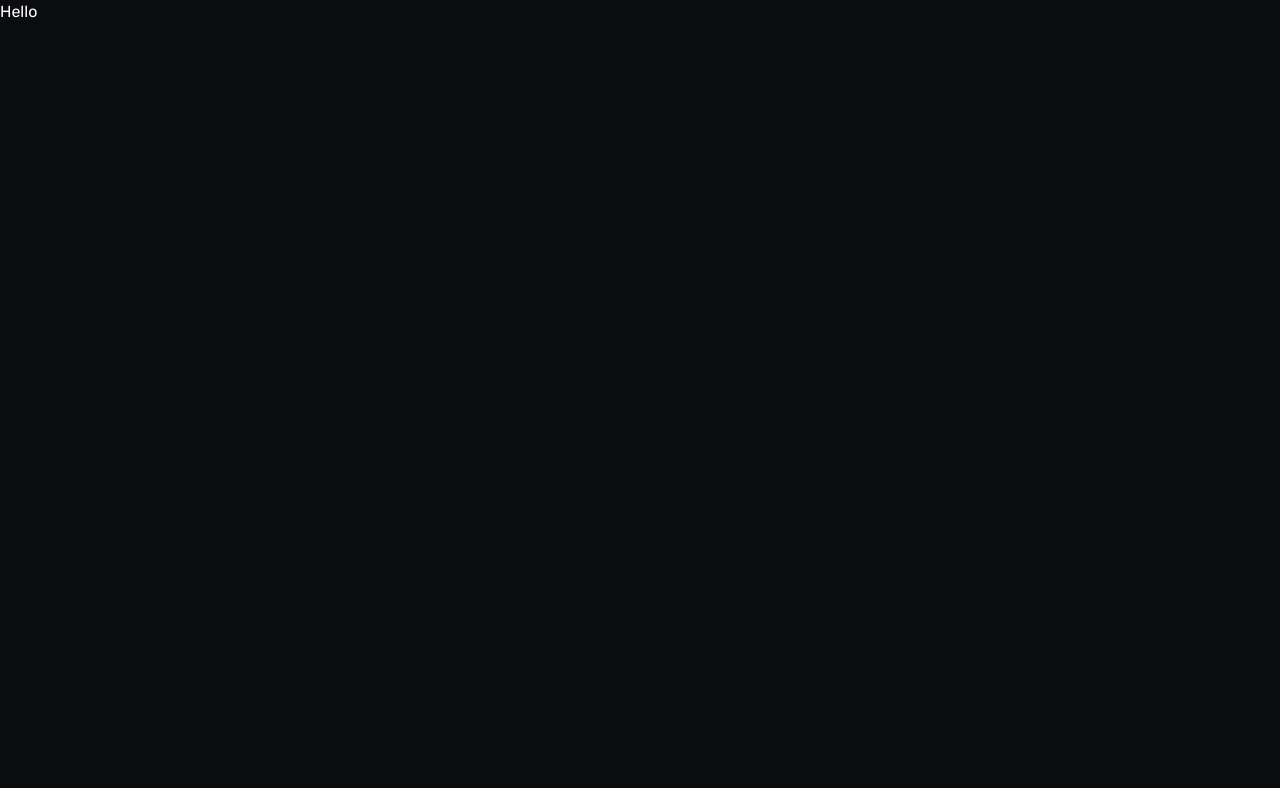
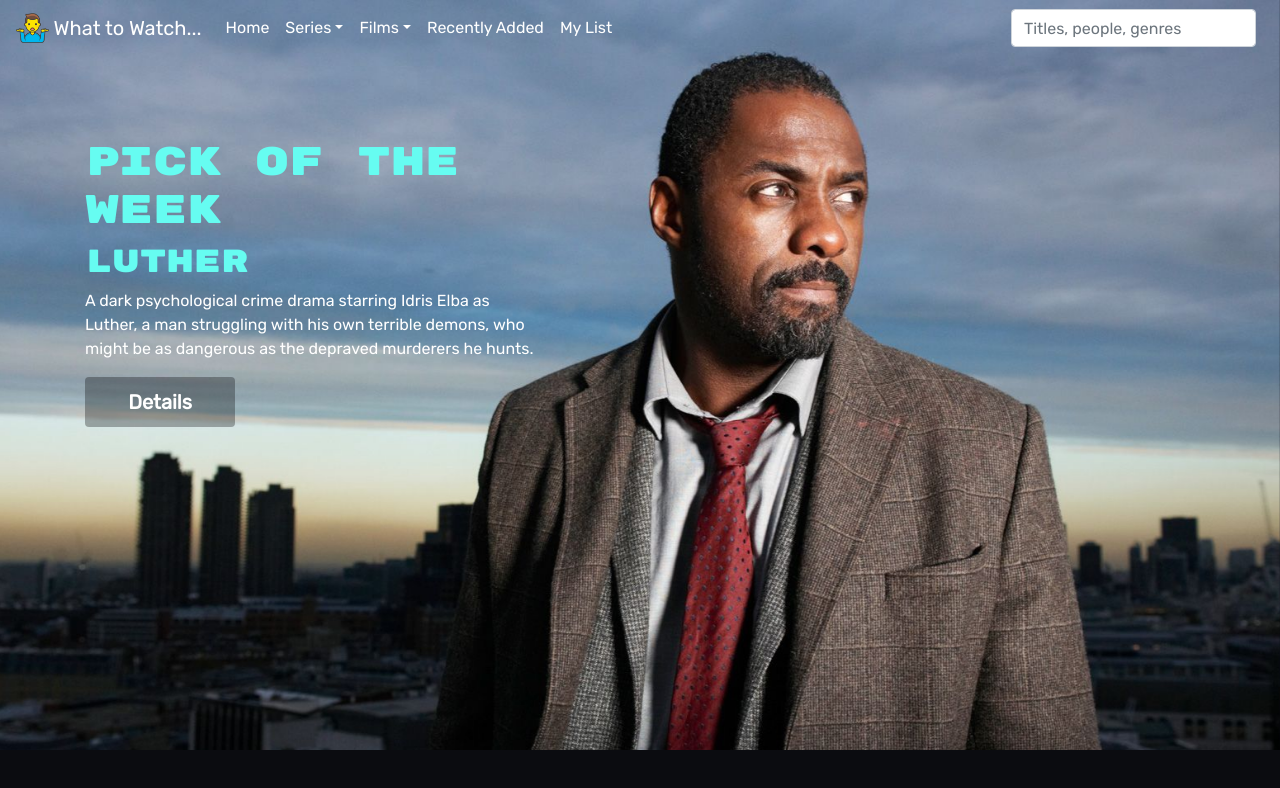
Before and after one commit to dantay0803/React_Projects, a React (Create React App) app in the folder movie-listing-website/: page / in a window 1280 px wide. Shown: the top 788 px of the page. Built offline with nearby package versions, Linux system fonts and the light colour scheme.

Commit message:
movie-listing-website - 25/07/2019
Started work on the navbar and pick of the week display.

```diff
--- a/movie-listing-website/src/App.js
+++ b/movie-listing-website/src/App.js
@@ -1,8 +1,15 @@
 import React from 'react';
+import Navigationbar from './Components/Navigationbar';
+import PickOfTheWeek from './Components/PickOfTheWeek';
 import './App.css';
 
 function App() {
-  return <div className='App'>Hello</div>;
+  return (
+    <div className='App'>
+      <Navigationbar />
+      <PickOfTheWeek />
+    </div>
+  );
 }
 
 export default App;
--- /dev/null
+++ b/movie-listing-website/src/Components/Navigationbar.js
@@ -0,0 +1,57 @@
+import React, { Component } from 'react';
+import styled from 'styled-components';
+import { Navbar, Nav, NavDropdown, Form, FormControl } from 'react-bootstrap';
+import Logo from '../images/logo.png';
+
+const Styles = styled.div`
+  .navbar {
+    background-color: transparent;
+  }
+
+  .navbar-brand,
+  .navbar-light .navbar-nav .nav-link {
+    color: white;
+  }
+`;
+
+export default class Navigationbar extends Component {
+  render() {
+    return (
+      <Styles>
+        <Navbar expand='lg' fixed='top'>
+          <Navbar.Brand href='#home'>
+            <img
+              alt='What to watch logo'
+              src={Logo}
+              width='33'
+              height='30'
+              className='d-inline-block align-top'
+            />
+            {' What to Watch...'}
+          </Navbar.Brand>
+          <Navbar.Toggle aria-controls='basic-navbar-nav' />
+          <Navbar.Collapse id='basic-navbar-nav'>
+            <Nav className='mr-auto'>
+              <Nav.Link href='#home'>Home</Nav.Link>
+              <NavDropdown title='Series' id='basic-nav-dropdown'>
+                <NavDropdown.Item href='#action/3.1'>Action</NavDropdown.Item>
+              </NavDropdown>
+              <NavDropdown title='Films' id='basic-nav-dropdown'>
+                <NavDropdown.Item href='#action/3.1'>Action</NavDropdown.Item>
+              </NavDropdown>
+              <Nav.Link href='#home'>Recently Added</Nav.Link>
+              <Nav.Link href='#home'>My List</Nav.Link>
+            </Nav>
+            <Form inline>
+              <FormControl
+                type='text'
+                placeholder='Titles, people, genres'
+                className='mr-sm-2'
+              />
+            </Form>
+          </Navbar.Collapse>
+        </Navbar>
+      </Styles>
+    );
+  }
+}
--- /dev/null
+++ b/movie-listing-website/src/Components/PickOfTheWeek.js
@@ -0,0 +1,53 @@
+import React, { Component } from 'react';
+import styled from 'styled-components';
+import { Container, Jumbotron, Button } from 'react-bootstrap';
+import pickOfTheWeekImage from '../images/PickOfTheWeek.jpg';
+
+const Styles = styled.div`
+  .jumbotron {
+    background: url(${pickOfTheWeekImage}) no-repeat fixed bottom;
+    background-size: cover;
+    height: 750px;
+    position: relative;
+    z-index: -2;
+  }
+
+  .description {
+    padding-top: 75px;
+    width: 450px;
+  }
+
+  .pickOfTheWeekDetails {
+    background-color: rgba(0, 0, 0, 0.3);
+    border: none;
+    height: 50px;
+    width: 150px;
+    font-size: 20px;
+    font-weight: bold;
+  }
+`;
+
+export default class PickOfTheWeek extends Component {
+  render() {
+    return (
+      <Styles>
+        <Jumbotron fluid>
+          <Container>
+            <div className='description'>
+              <h1>Pick of the Week</h1>
+              <h2>Luther</h2>
+              <p>
+                A dark psychological crime drama starring Idris Elba as Luther,
+                a man struggling with his own terrible demons, who might be as
+                dangerous as the depraved murderers he hunts.
+              </p>
+              <p>
+                <Button className='pickOfTheWeekDetails'>Details</Button>
+              </p>
+            </div>
+          </Container>
+        </Jumbotron>
+      </Styles>
+    );
+  }
+}
```
Also changed, not shown: movie-listing-website/ideas.txt, movie-listing-website/src/images/logo.png (added).
